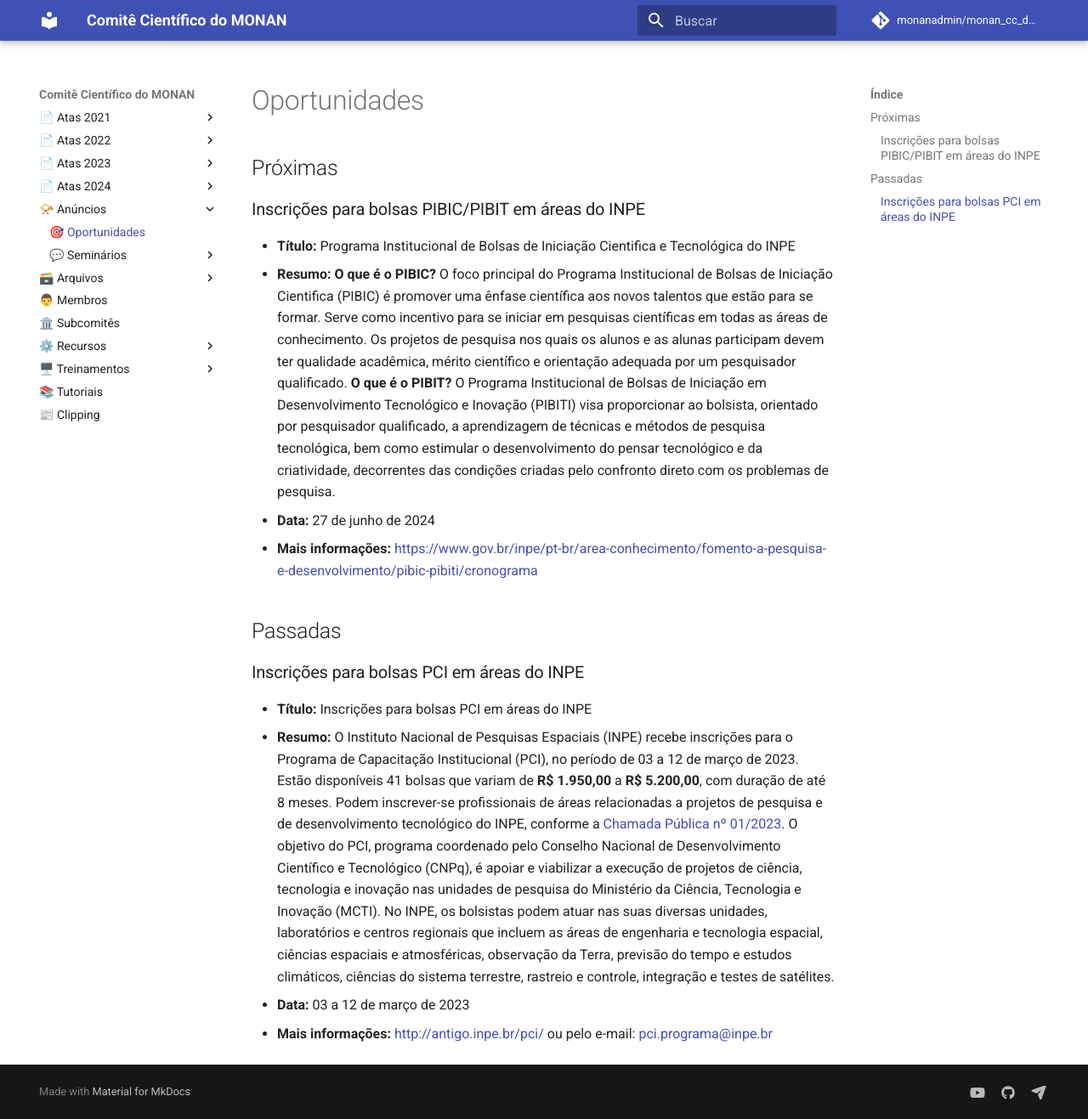
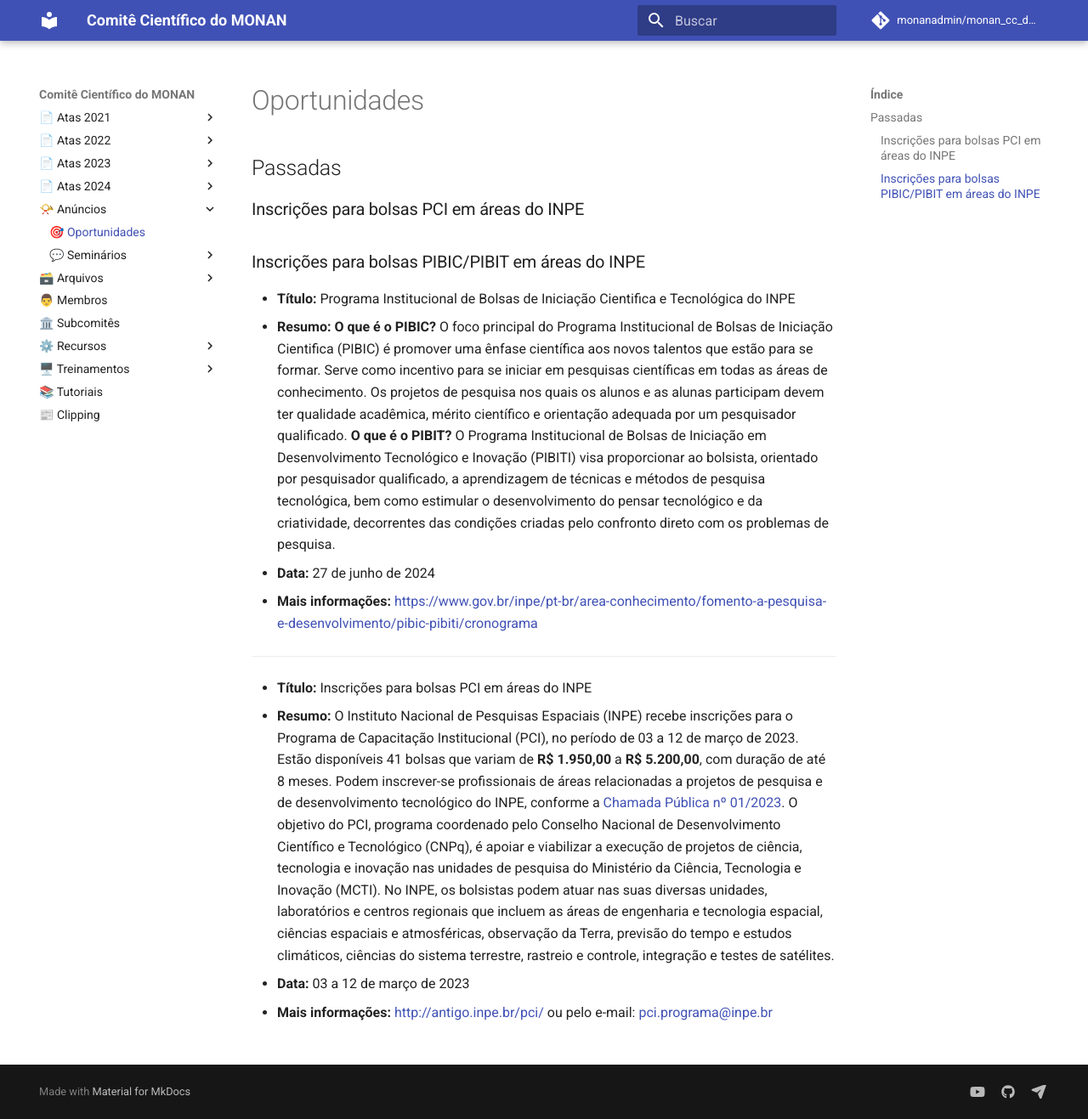
Before and after one commit to monanadmin/monan_cc_docs, an MkDocs documentation site: the page built from docs/oportunidades.md, in a window 1280 px wide and 1317 px high. Shown: the whole window at 85% size. Built offline with MkDocs 1.6.1 and Material for MkDocs 9.7.7, drawn with Linux system fonts in a browser that asks for light colours; comment, search, counter and statistics services are not loaded; some of the changed lines change nothing that is shown.

Commit message:
Atualizando página oportunidades.md

```diff
--- a/docs/oportunidades.md
+++ b/docs/oportunidades.md
@@ -1,6 +1,8 @@
 # Oportunidades
 
-## Próximas
+## Passadas
+
+### Inscrições para bolsas PCI em áreas do INPE
 
 ### Inscrições para bolsas PIBIC/PIBIT em áreas do INPE
 
@@ -9,9 +11,7 @@
 * **Data:** 27 de junho de 2024
 * **Mais informações:** [https://www.gov.br/inpe/pt-br/area-conhecimento/fomento-a-pesquisa-e-desenvolvimento/pibic-pibiti/cronograma](https://www.gov.br/inpe/pt-br/area-conhecimento/fomento-a-pesquisa-e-desenvolvimento/pibic-pibiti/cronograma)
 
-## Passadas
-
-### Inscrições para bolsas PCI em áreas do INPE
+---
 
 * **Título:** Inscrições para bolsas PCI em áreas do INPE
 * **Resumo:** O Instituto Nacional de Pesquisas Espaciais (INPE) recebe inscrições para o Programa de Capacitação Institucional (PCI), no período de 03 a 12 de março de 2023. Estão disponíveis 41 bolsas que variam de **R$ 1.950,00** a **R$ 5.200,00**, com duração de até 8 meses. Podem inscrever-se profissionais de áreas relacionadas a projetos de pesquisa e de desenvolvimento tecnológico do INPE, conforme a [Chamada Pública nº 01/2023](http://www.inpe.br/pci/solicitacao_bolsa/edital.php). O objetivo do PCI, programa coordenado pelo Conselho Nacional de Desenvolvimento Científico e Tecnológico (CNPq), é apoiar e viabilizar a execução de projetos de ciência, tecnologia e inovação nas unidades de pesquisa do Ministério da Ciência, Tecnologia e Inovação (MCTI). No INPE, os bolsistas podem atuar nas suas diversas unidades, laboratórios e centros regionais que incluem as áreas de engenharia e tecnologia espacial, ciências espaciais e atmosféricas, observação da Terra, previsão do tempo e estudos climáticos, ciências do sistema terrestre, rastreio e controle, integração e testes de satélites.
```
